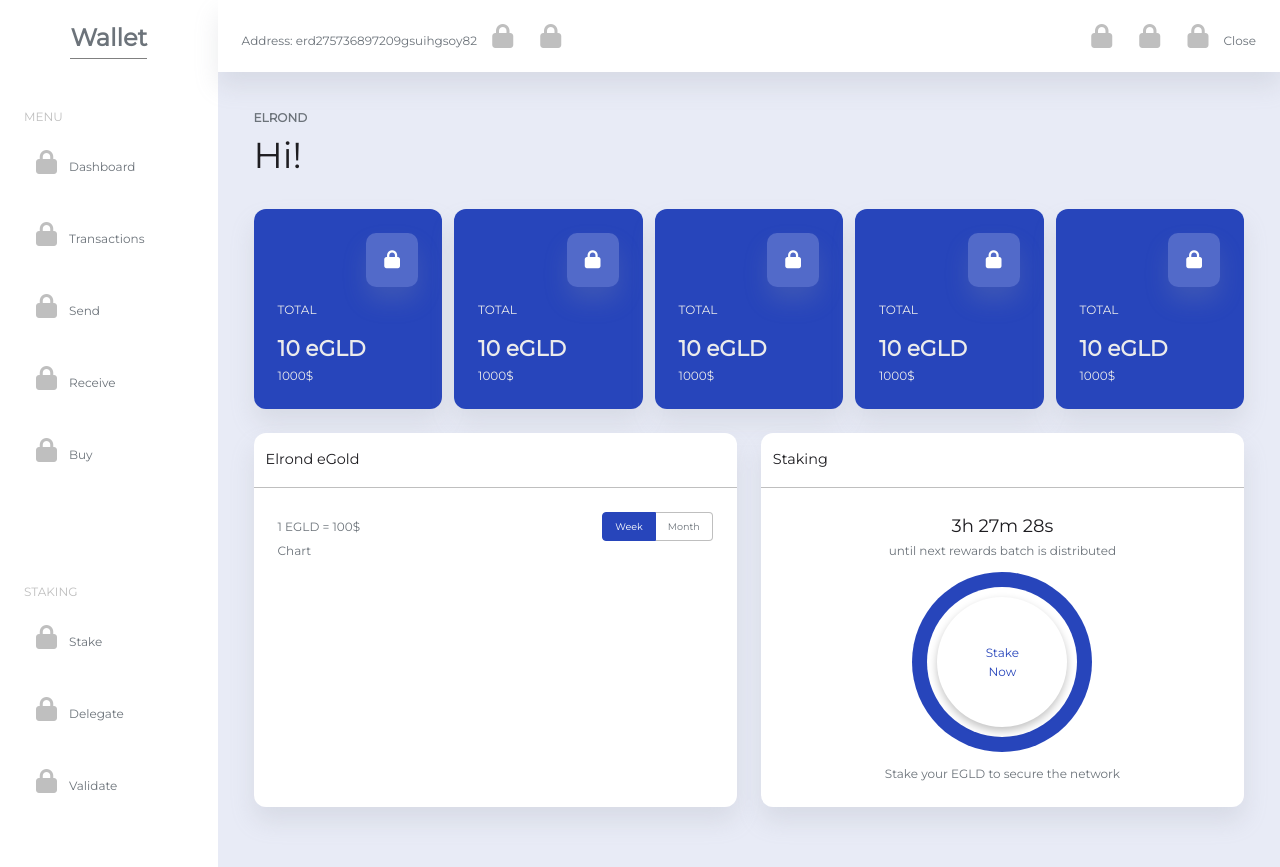
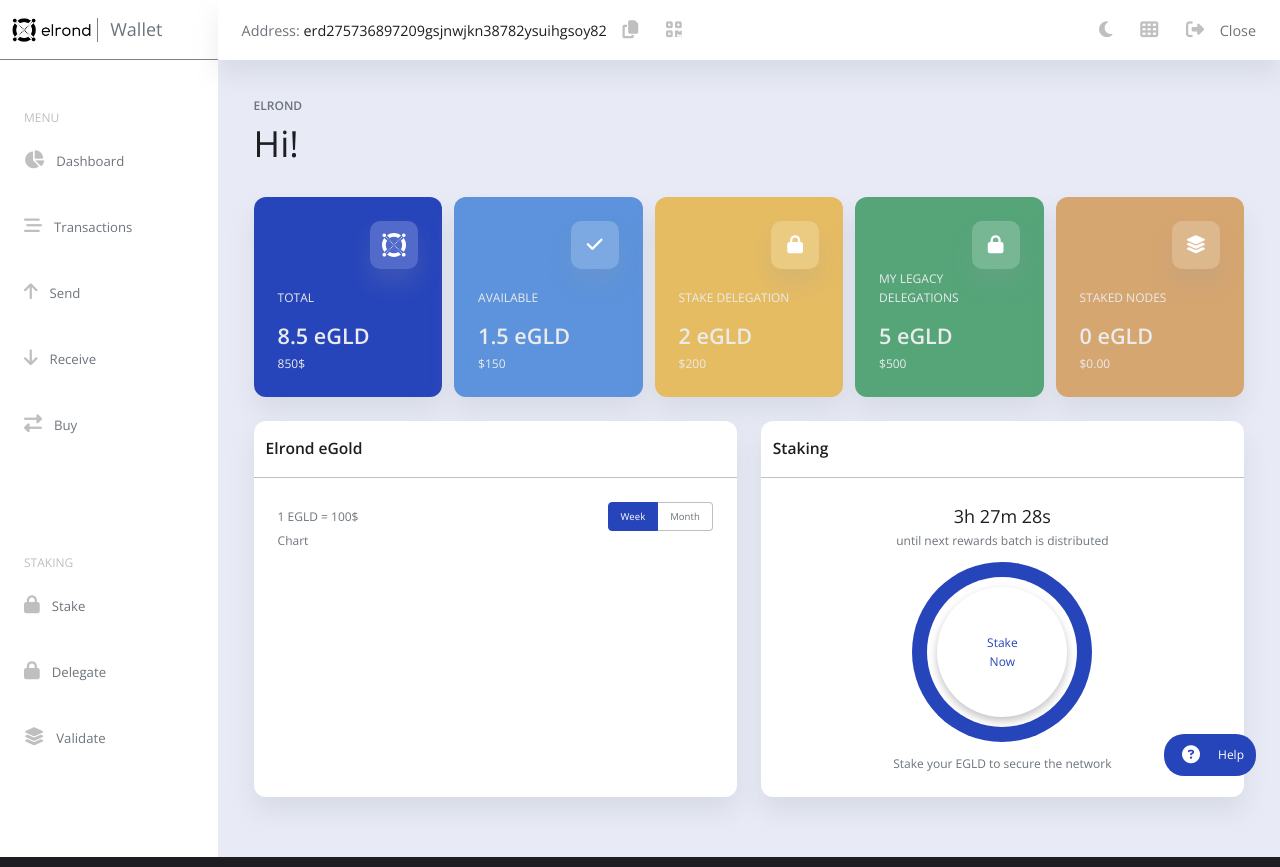
Before and after one commit to mathieufontaine/elrond-wallet, a plain HTML site: page public/index.html in a window 1280 px wide. Drawn offline with nearby package versions, Linux system fonts and the light colour scheme.

Commit message:
added logos + fonts + colors

```diff
--- a/public/index.html
+++ b/public/index.html
@@ -14,17 +14,17 @@
 <body>
     <nav class="navbar">
         <div class="navbar__header">
-            <img class="navbar__logo" src="" alt="">
+            <img class="navbar__logo" src="./images/elrond-logo.png" alt="elrond-egld">
             <h1 class="navbar__title">Wallet</h1>
         </div>
         <section class="section navbar__section">
             <span class="navbar__heading">Menu</span>
             <ul>
-                <li><i class="fas fa-lock"></i>Dashboard</li>
-                <li><i class="fas fa-lock"></i>Transactions</li>
-                <li><i class="fas fa-lock"></i>Send</li>
-                <li><i class="fas fa-lock"></i>Receive</li>
-                <li><i class="fas fa-lock"></i>Buy</li>
+                <li><i class="fas fa-chart-pie"></i>Dashboard</li>
+                <li><i class="fas fa-stream"></i>Transactions</li>
+                <li><i class="fas fa-arrow-up"></i>Send</li>
+                <li><i class="fas fa-arrow-down"></i>Receive</li>
+                <li><i class="fas fa-exchange-alt"></i>Buy</li>
             </ul>
         </section>
         <section class="section navbar__section">
@@ -32,22 +32,22 @@
             <ul>
                 <li><i class="fas fa-lock"></i>Stake</li>
                 <li><i class="fas fa-lock"></i>Delegate</li>
-                <li><i class="fas fa-lock"></i>Validate</li>
+                <li><i class="fas fa-layer-group"></i>Validate</li>
             </ul>
         </section>
     </nav>
     <main>
         <header class="header">
             <div class="address">
-                <span>Address:</span>
-                <span>erd275736897209gsuihgsoy82</span>
-                <i class="fas fa-lock"></i>
-                <i class="fas fa-lock"></i>
+                <span class="address__label">Address:</span>
+                <span class="address__number">erd275736897209gsjnwjkn38782ysuihgsoy82</span>
+                <i class="fas fa-copy"></i>
+                <i class="fas fa-qrcode"></i>
             </div>
             <div class="actions">
-                <i class="fas fa-lock"></i>
-                <i class="fas fa-lock"></i>
-                <i class="fas fa-lock"></i>
+                <i class="fas fa-moon"></i>
+                <i class="fas fa-th"></i>
+                <i class="fas fa-sign-out-alt"></i>
                 <span>Close</span>
             </div>
         </header>
@@ -57,45 +57,47 @@
                 <div class="section--intro__hello">Hi!</div>
             </section>
             <section class="section section--summury">
-                <div class="card section--summury__card">
+                <div class="card section--summury__card card--dark-blue">
                     <div class="card__text">
                         <span class="text--title">Total</span>
-                        <span class="text--bg-number">10 eGLD</span>
-                        <span class="text--sm-number">1000$</span>
+                        <span class="text--bg-number">8.5 eGLD</span>
+                        <span class="text--sm-number">850$</span>
+                    </div>
+                    <div class="card__logo">
+                        <img src="./images/elrond-egld-egld-logo.svg" alt="egld-logo" />
+                    </div>
+                </div>
+                <div class="card section--summury__card card--light-blue">
+                    <div class="card__text">
+                        <span class="text--title">Available</span>
+                        <span class="text--bg-number">1.5 eGLD</span>
+                        <span class="text--sm-number">$150</span>
+                    </div>
+                    <div class="card__logo"><i class="fas fa-check"></i></div>
+                </div>
+                <div class="card section--summury__card card--yellow">
+                    <div class="card__text">
+                        <span class="text--title">Stake Delegation</span>
+                        <span class="text--bg-number">2 eGLD</span>
+                        <span class="text--sm-number">$200</span>
                     </div>
                     <div class="card__logo"><i class="fas fa-lock"></i></div>
                 </div>
-                <div class="card section--summury__card">
+                <div class="card section--summury__card card--green">
                     <div class="card__text">
-                        <span class="text--title">Total</span>
-                        <span class="text--bg-number">10 eGLD</span>
-                        <span class="text--sm-number">1000$</span>
+                        <span class="text--title">My Legacy Delegations</span>
+                        <span class="text--bg-number">5 eGLD</span>
+                        <span class="text--sm-number">$500</span>
                     </div>
                     <div class="card__logo"><i class="fas fa-lock"></i></div>
                 </div>
-                <div class="card section--summury__card">
+                <div class="card section--summury__card card--orange">
                     <div class="card__text">
-                        <span class="text--title">Total</span>
-                        <span class="text--bg-number">10 eGLD</span>
-                        <span class="text--sm-number">1000$</span>
+                        <span class="text--title">Staked Nodes</span>
+                        <span class="text--bg-number">0 eGLD</span>
+                        <span class="text--sm-number">$0.00</span>
                     </div>
-                    <div class="card__logo"><i class="fas fa-lock"></i></div>
-                </div>
-                <div class="card section--summury__card">
-                    <div class="card__text">
-                        <span class="text--title">Total</span>
-                        <span class="text--bg-number">10 eGLD</span>
-                        <span class="text--sm-number">1000$</span>
-                    </div>
-                    <div class="card__logo"><i class="fas fa-lock"></i></div>
-                </div>
-                <div class="card section--summury__card">
-                    <div class="card__text">
-                        <span class="text--title">Total</span>
-                        <span class="text--bg-number">10 eGLD</span>
-                        <span class="text--sm-number">1000$</span>
-                    </div>
-                    <div class="card__logo"><i class="fas fa-lock"></i></div>
+                    <div class="card__logo"><i class="fas fa-layer-group"></i></div>
                 </div>
             </section>
             <section class="section section--chart-staking">
@@ -130,6 +132,10 @@
                 </div>
             </section>
         </div>
+        <div class="help">
+            <i class="help__icon fas fa-question-circle"></i>
+            <span class="help__text">Help</span>
+        </div>
     </main>
 </body>
 
--- a/scss/_utilities.scss
+++ b/scss/_utilities.scss
@@ -1,7 +1,12 @@
 @import url("https://fonts.googleapis.com/css?family=Montserrat&display=swap");
+@import url("https://fonts.googleapis.com/css2?family=Open+Sans:wght@400;600&display=swap");
 
 $primary-color: #1e1d21;
 $secondary-color: #2745bb;
+$light-blue: #5c93dc;
+$green: #55a579;
+$yellow: #e6bc63;
+$orange: #d6a670;
 $text-color: #6c737a;
 $card-text-color: rgb(235, 235, 235);
 $light-grey: #bfbfbf;
@@ -23,9 +28,10 @@ html {
 }
 
 body {
-  font-family: "Montserrat", sans-serif;
+  font-family: "Open Sans", sans-serif;
   background: $primary-color;
   color: $text-color;
+  font-weight: 400;
   line-height: 1.6;
   height: 100%;
   min-height: 100vh;
--- a/scss/components/_card-type-large.scss
+++ /dev/null
@@ -1,14 +0,0 @@
-.card--large {
-  padding: 0;
-  &__title {
-    display: block;
-    width: 100%;
-    padding: 1.3rem 1rem;
-    border-bottom: 1px solid $light-grey;
-    color: $primary-color;
-    font-size: 1.2rem;
-  }
-  &__inner {
-    padding: 2rem;
-  }
-}
--- /dev/null
+++ b/scss/components/_card-types.scss
@@ -0,0 +1,31 @@
+.card--large {
+  padding: 0;
+  &__title {
+    display: block;
+    width: 100%;
+    padding: 1.3rem 1rem;
+    border-bottom: 1px solid $light-grey;
+    color: $primary-color;
+    font-size: 1.3rem;
+    font-weight: 600;
+  }
+  &__inner {
+    padding: 2rem;
+  }
+}
+
+.card--dark-blue {
+  background-color: $secondary-color;
+}
+.card--light-blue {
+  background-color: $light-blue;
+}
+.card--green {
+  background-color: $green;
+}
+.card--yellow {
+  background-color: $yellow;
+}
+.card--orange {
+  background-color: $orange;
+}
--- a/scss/components/_card.scss
+++ b/scss/components/_card.scss
@@ -10,9 +10,18 @@
     background: rgba(255, 255, 255, 0.2);
     border-radius: 10px;
     box-shadow: $shadow;
+    height: 4rem;
+    width: 4rem;
+    display: flex;
+    align-items: center;
+    justify-content: center;
     i {
       font-size: 1.5rem;
       color: white;
+    }
+    img {
+      height: 5rem;
+      padding: 0.5rem;
     }
   }
   &__text {
--- a/scss/components/_icon.scss
+++ b/scss/components/_icon.scss
@@ -1,8 +1,32 @@
 .fas {
   padding: 1rem;
-  font-size: 2rem;
+  font-size: 1.5rem;
   color: $light-grey;
   &:hover {
     color: $secondary-color;
   }
 }
+
+.help {
+  display: flex;
+  align-items: center;
+  justify-content: center;
+  background: $secondary-color;
+  position: fixed;
+  bottom: 2rem;
+  right: 2rem;
+  border-radius: 20px;
+  padding: 0 0.5rem;
+  cursor: pointer;
+
+  &__icon {
+    color: white;
+    &:hover {
+      color: white;
+    }
+  }
+  &__text {
+    color: white;
+    padding: 0.5rem;
+  }
+}
--- a/scss/sections/_header.scss
+++ b/scss/sections/_header.scss
@@ -7,4 +7,12 @@
   background: $secondary-bg-color;
   padding: 1rem 2rem;
   box-shadow: $shadow;
+  font-size: 1.2rem;
+  height: 5rem;
 }
+
+.address {
+  &__number {
+    color: $primary-color;
+  }
+}
--- a/scss/sections/_navbar.scss
+++ b/scss/sections/_navbar.scss
@@ -7,9 +7,22 @@
   box-shadow: $shadow;
   &__header {
     border-bottom: 1px solid grey;
+    width: 100%;
+    height: 5rem;
+    display: flex;
+    align-items: center;
+    padding: 0.5rem;
+  }
+  &__logo {
+    height: 2rem;
+    width: auto;
+    padding: 0 0.5rem;
+    border-right: 1px solid grey;
   }
   &__title {
-    font-size: 2rem;
+    padding: 0 1rem;
+    font-weight: 400;
+    // font-size: 2rem;
   }
   &__heading {
     padding: 1rem 2rem;
@@ -21,7 +34,9 @@
     padding: 4rem 0rem;
   }
   li {
-    padding: 1rem 2rem;
+    padding: 1rem;
+    font-size: 1.1rem;
+    color: #6d747b;
     &:hover {
       background: #f5f5f5;
       color: $secondary-color;
--- a/scss/sections/_summury.scss
+++ b/scss/sections/_summury.scss
@@ -7,7 +7,6 @@
   color: $card-text-color;
   &__card {
     height: 200px;
-    background: $secondary-color;
     display: flex;
     flex-direction: column-reverse;
     justify-content: space-between;
--- a/scss/styles.scss
+++ b/scss/styles.scss
@@ -2,7 +2,7 @@
 @import "components/container";
 @import "components/section";
 @import "components/card";
-@import "components/card-type-large";
+@import "components/card-types";
 @import "components/text";
 @import "components/button";
 @import "components/icon";
```
Also changed, not shown: public/css/styles.css, public/images/elrond-egld-egld-logo.png (added), public/images/elrond-egld-egld-logo.svg (added), public/images/elrond-logo.png (added), 1 other file.
